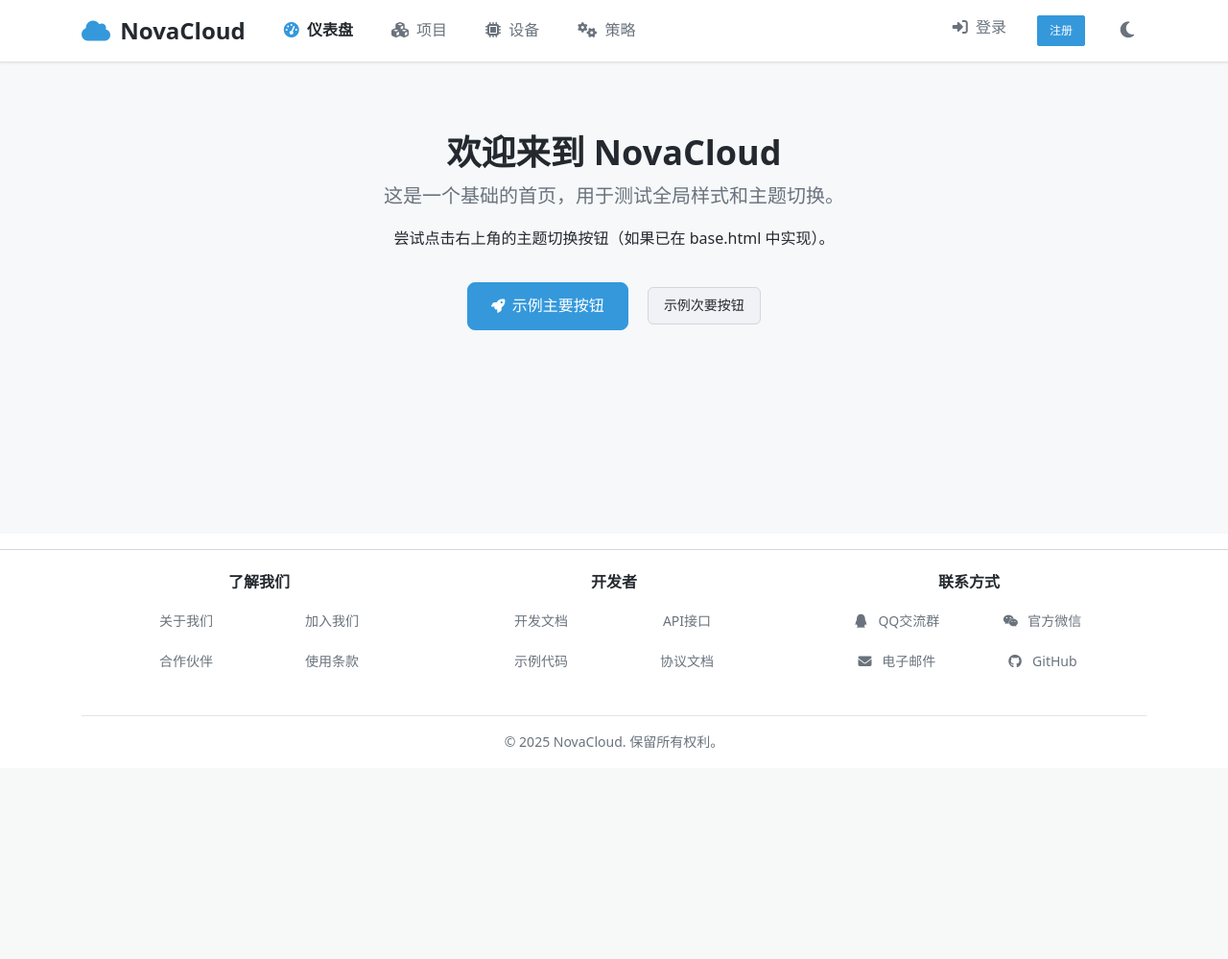
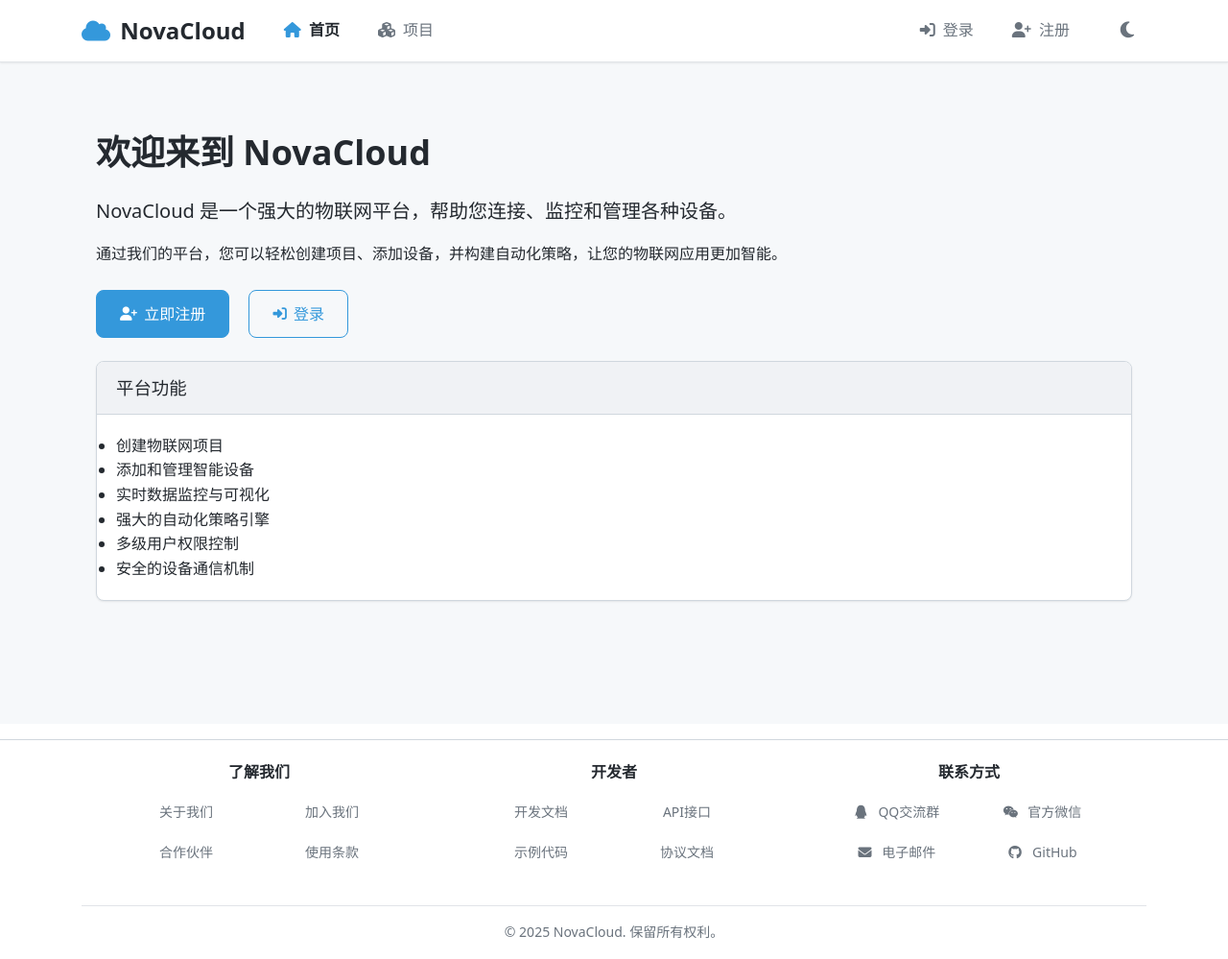
Before and after one commit to Miraitowa-la/NovaCloud, a Django app: page / in a window 1280 px wide. Shown: the whole page at 96% size. Before the commit the page ends 779 px from the top, so only its background shows below. Run offline with Django 5.2, Linux system fonts and the light colour scheme.

Commit message:
UI样式优化： 1.导航栏与按钮样式统一 2.主页迁移与内容调整 3.个人资料功能与界面增强 4.头像显示问题修复

```diff
--- a/NovaCloud/urls.py
+++ b/NovaCloud/urls.py
@@ -21,8 +21,7 @@ from django.conf.urls.static import static
 
 urlpatterns = [
     path('admin/', admin.site.urls),
-    path('accounts/', include('accounts.urls', namespace='accounts')),  # 用户账户相关URLs
-    path('', include('core.urls', namespace='core')), # 主页和其他 core app 的 URLs
+    path('', include('accounts.urls', namespace='accounts')),  # 主页和用户账户相关URLs
 ]
 
 # 开发环境下添加媒体文件访问URL
--- a/accounts/models.py
+++ b/accounts/models.py
@@ -50,8 +50,7 @@ class UserProfile(models.Model):
         related_name='child_profiles',
         verbose_name="上级用户"
     )
-    avatar = models.ImageField(
-        upload_to='avatars/',
+    avatar = models.URLField(
         null=True,
         blank=True,
         verbose_name="头像"
--- a/accounts/urls.py
+++ b/accounts/urls.py
@@ -4,6 +4,7 @@ from . import views
 app_name = 'accounts'
 
 urlpatterns = [
+    path('', views.index, name='index'),  # 主页
     path('register/', views.register_view, name='register'),
     path('login/', views.login_view, name='login'),
     path('logout/', views.logout_view, name='logout'),
--- a/accounts/views.py
+++ b/accounts/views.py
@@ -5,6 +5,14 @@ from django.contrib.auth.decorators import login_required
 
 from .forms import UserRegistrationForm, UserLoginForm, UserProfileEditForm
 from .models import UserProfile
+
+def index(request):
+    """
+    网站主页视图
+    展示欢迎信息和平台介绍
+    """
+    return render(request, 'accounts/index.html')
+
 
 def register_view(request):
     """
@@ -65,7 +73,7 @@ def login_view(request):
                 if 'next' in request.POST and request.POST.get('next'):
                     return redirect(request.POST.get('next'))
                 else:
-                    return redirect('core:index')  # 默认重定向到首页
+                    return redirect('accounts:index')  # 默认重定向到首页
             else:
                 # 用户无效或未激活
                 messages.error(request, '登录失败：账户未激活或已被禁用。')
@@ -96,7 +104,7 @@ def logout_view(request):
     messages.info(request, '您已成功登出。')
 
     # 重定向到首页
-    return redirect('core:index')
+    return redirect('accounts:index')
 
 
 @login_required
--- a/static/css/style.css
+++ b/static/css/style.css
@@ -99,6 +99,18 @@ html[data-theme='dark'] {
     box-sizing: border-box;
     margin: 0;
     padding: 0;
+}
+
+/* 隐藏浏览器滚动条但保持滚动功能 */
+html {
+    scrollbar-width: none; /* Firefox */
+    -ms-overflow-style: none; /* IE 和 Edge */
+    overflow-y: scroll;
+}
+
+/* Chrome, Safari 和 新版 Edge */
+html::-webkit-scrollbar {
+    display: none;
 }
 
 body {
@@ -1182,3 +1194,25 @@ html, body {
         gap: 0.5rem;
     }
 }
+
+/* 登录和注册按钮样式 */
+.login-btn, .register-btn {
+    width: 100%;  /* 强制100%宽度 */
+    display: flex;
+    justify-content: center;  /* 水平居中 */
+    align-items: center;      /* 垂直居中 */
+    padding: 0.6rem 1rem;     /* 上下内边距更大 */
+    font-weight: 500;
+    font-size: 1rem;
+    margin: 0 auto;           /* 水平居中定位 */
+}
+
+/* 导航栏头像样式 */
+.nav-avatar {
+    width: 30px;
+    height: 30px;
+    object-fit: cover;
+    border: 2px solid var(--background-default);
+    box-shadow: var(--shadow-sm);
+    margin-right: 0.5rem;
+}
--- /dev/null
+++ b/templates/accounts/index.html
@@ -0,0 +1,53 @@
+{% extends "base.html" %}
+{% load static %}
+
+{% block title %}
+    欢迎来到 NovaCloud
+{% endblock title %}
+
+{% block content %}
+    <div class="container py-5">
+        <div class="row">
+            <div class="col-md-7 mb-4">
+                <h1 class="mb-4">欢迎来到 NovaCloud</h1>
+                <p class="lead">NovaCloud 是一个强大的物联网平台，帮助您连接、监控和管理各种设备。</p>
+                <p class="mb-4">通过我们的平台，您可以轻松创建项目、添加设备，并构建自动化策略，让您的物联网应用更加智能。</p>
+
+                {% if not user.is_authenticated %}
+                <div class="mt-4">
+                    <a href="{% url 'accounts:register' %}" class="btn btn-primary btn-lg mr-3">
+                        <i class="fas fa-user-plus"></i> 立即注册
+                    </a>
+                    <a href="{% url 'accounts:login' %}" class="btn btn-outline-primary btn-lg">
+                        <i class="fas fa-sign-in-alt"></i> 登录
+                    </a>
+                </div>
+                {% else %}
+                <div class="mt-4">
+                    <a href="#" class="btn btn-primary btn-lg">
+                        <i class="fas fa-cubes"></i> 我的项目
+                    </a>
+                </div>
+                {% endif %}
+            </div>
+
+            <div class="col-md-5">
+                <div class="card mb-4">
+                    <div class="card-header">
+                        <h5 class="card-title">平台功能</h5>
+                    </div>
+                    <div class="card-body">
+                        <ul>
+                            <li>创建物联网项目</li>
+                            <li>添加和管理智能设备</li>
+                            <li>实时数据监控与可视化</li>
+                            <li>强大的自动化策略引擎</li>
+                            <li>多级用户权限控制</li>
+                            <li>安全的设备通信机制</li>
+                        </ul>
+                    </div>
+                </div>
+            </div>
+        </div>
+    </div>
+{% endblock content %}
--- a/templates/accounts/login.html
+++ b/templates/accounts/login.html
@@ -63,7 +63,7 @@
 
                     <!-- 提交按钮 -->
                     <div class="form-group mt-4">
-                        <button type="submit" class="btn btn-primary">
+                        <button type="submit" class="btn btn-primary login-btn">
                             <i class="fas fa-sign-in-alt"></i> 立即登录
                         </button>
                     </div>
--- a/templates/accounts/register.html
+++ b/templates/accounts/register.html
@@ -88,7 +88,7 @@
 
                     <!-- 提交按钮 -->
                     <div class="form-group mt-4">
-                        <button type="submit" class="btn btn-primary">
+                        <button type="submit" class="btn btn-primary register-btn">
                             <i class="fas fa-user-plus"></i> 立即注册
                         </button>
                     </div>
--- a/templates/base.html
+++ b/templates/base.html
@@ -36,30 +36,20 @@
         <nav class="navbar">
             <div class="container d-flex justify-content-between align-items-center">
                 <!-- 品牌/Logo -->
-                <a href="{% url 'core:index' %}" class="navbar-brand">
+                <a href="{% url 'accounts:index' %}" class="navbar-brand">
                     <i class="fas fa-cloud"></i> NovaCloud
                 </a>
 
                 <!-- 主要导航链接 (左侧) -->
                 <ul class="navbar-nav mr-auto">
                     <li class="nav-item">
-                        <a class="nav-link {% if request.resolver_match.view_name == 'core:index' %}active{% endif %}" href="{% url 'core:index' %}">
-                            <i class="fas fa-tachometer-alt"></i> 仪表盘
+                        <a class="nav-link {% if request.resolver_match.view_name == 'accounts:index' %}active{% endif %}" href="{% url 'accounts:index' %}">
+                            <i class="fas fa-home"></i> 首页
                         </a>
                     </li>
                     <li class="nav-item">
                         <a class="nav-link" href="#">
                             <i class="fas fa-cubes"></i> 项目
-                        </a>
-                    </li>
-                    <li class="nav-item">
-                        <a class="nav-link" href="#">
-                            <i class="fas fa-microchip"></i> 设备
-                        </a>
-                    </li>
-                    <li class="nav-item">
-                        <a class="nav-link" href="#">
-                            <i class="fas fa-cogs"></i> 策略
                         </a>
                     </li>
                 </ul>
@@ -68,11 +58,15 @@
                 <div class="d-flex align-items-center">
                     {% if user.is_authenticated %}
                         <div class="user-profile">
-                            <!-- 用户头像占位符 -->
-                            <span class="fa-stack fa-1x">
-                                <i class="fas fa-circle fa-stack-2x"></i>
-                                <i class="fas fa-user fa-stack-1x fa-inverse"></i>
-                            </span>
+                            <!-- 用户头像 -->
+                            {% if user.profile.avatar %}
+                                <img src="{{ user.profile.avatar }}" alt="{{ user.username }}" class="nav-avatar rounded-circle">
+                            {% else %}
+                                <span class="fa-stack fa-1x">
+                                    <i class="fas fa-circle fa-stack-2x"></i>
+                                    <i class="fas fa-user fa-stack-1x fa-inverse"></i>
+                                </span>
+                            {% endif %}
                             <!-- 用户名 -->
                             <span class="text-muted">{{ user.username }}</span>
                             <!-- 个人资料和登出链接 -->
@@ -86,13 +80,13 @@
                     {% else %}
                         <ul class="navbar-nav">
                             <li class="nav-item">
-                                <a class="nav-link" href="{% url 'accounts:login' %}">
+                                <a class="nav-link {% if request.resolver_match.view_name == 'accounts:login' %}active{% endif %}" href="{% url 'accounts:login' %}">
                                     <i class="fas fa-sign-in-alt"></i> 登录
                                 </a>
                             </li>
                             <li class="nav-item">
-                                <a class="btn btn-primary btn-sm nav-register-btn" href="{% url 'accounts:register' %}">
-                                    注册
+                                <a class="nav-link {% if request.resolver_match.view_name == 'accounts:register' %}active{% endif %}" href="{% url 'accounts:register' %}">
+                                    <i class="fas fa-user-plus"></i> 注册
                                 </a>
                             </li>
                         </ul>
--- a/templates/core/index.html
+++ /dev/null
@@ -1,20 +0,0 @@
-{% extends "base.html" %} {# base.html 在项目根 templates 目录下 #}
-{% load static %}
-
-{% block title %}
-    {{ page_title }} - NovaCloud
-{% endblock title %}
-
-{% block content %}
-    <div class="container text-center py-5">
-        <h1>{{ page_title }}</h1>
-        <p class="lead text-muted">这是一个基础的首页，用于测试全局样式和主题切换。</p>
-        <p>尝试点击右上角的主题切换按钮（如果已在 base.html 中实现）。</p>
-
-        {# 临时添加一个按钮用于测试 UIDD 中的按钮样式 #}
-        <div style="margin-top: 2rem;">
-            <button class="btn btn-primary btn-lg"><i class="fas fa-rocket"></i> 示例主要按钮</button>
-            <button class="btn btn-secondary" style="margin-left: 1rem;">示例次要按钮</button>
-        </div>
-    </div>
-{% endblock content %}
```
Also changed, not shown: NovaCloud/settings.py (+7 -1 lines), accounts/backends.py (added, +25 -0 lines), accounts/forms.py (+32 -3 lines), templates/accounts/profile.html (+48 -27 lines), templates/accounts/profile_edit.html (+33 -0 lines), accounts/migrations/0003_alter_userprofile_avatar.py (added), accounts/migrations/0004_alter_userprofile_avatar.py (added), db.sqlite3.
